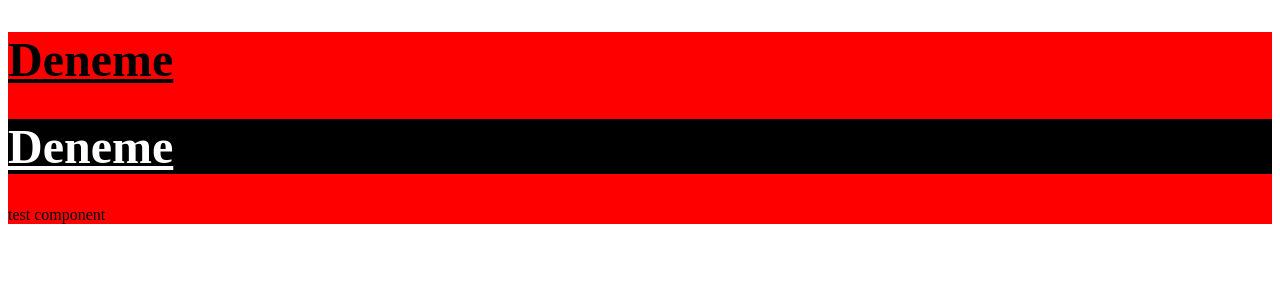
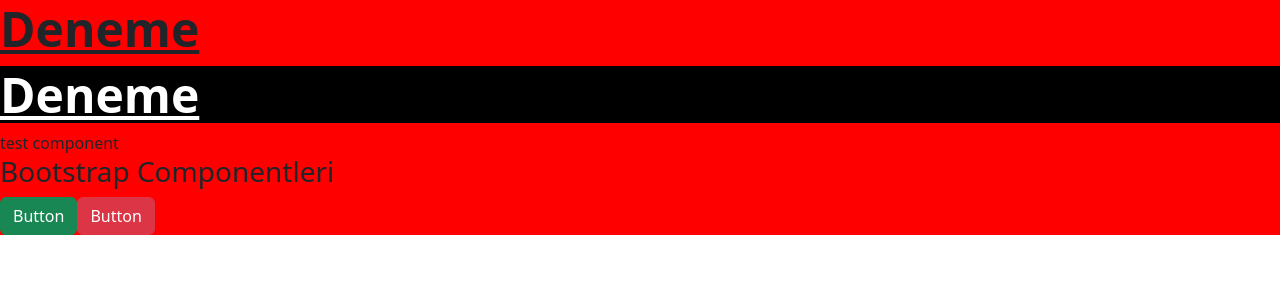
Before and after one commit to UTKUC3NGIZ/React-ile-Proje-Gelistirme, a React (Create React App) app: page / in a window 1280 px wide. Shown: the top 300 px of the page. Built offline with nearby package versions, Linux system fonts and the light colour scheme.

Commit message:
bootstrap

```diff
--- a/package.json
+++ b/package.json
@@ -6,7 +6,9 @@
     "@testing-library/jest-dom": "^5.16.5",
     "@testing-library/react": "^13.4.0",
     "@testing-library/user-event": "^13.5.0",
+    "bootstrap": "^5.2.3",
     "react": "^18.2.0",
+    "react-bootstrap": "^2.7.0",
     "react-dom": "^18.2.0",
     "react-scripts": "5.0.1",
     "styled-components": "^5.3.6",
--- a/src/App.js
+++ b/src/App.js
@@ -3,12 +3,15 @@
 import styles from "./App.module.css";
 
 import { Title } from "./Components";
+
+import Bootstrap from "./Bootstrap";
 function App() {
   return (
     <div className={styles.App}>
       <Title>Deneme</Title>
       <Title theme="dark">Deneme</Title>
       <Test />
+      <Bootstrap />
     </div>
   );
 }
--- /dev/null
+++ b/src/Bootstrap.js
@@ -0,0 +1,15 @@
+import "bootstrap/dist/css/bootstrap.min.css";
+
+import { Button } from "react-bootstrap";
+
+function Bootstrap() {
+  return (
+    <div>
+      <h3>Bootstrap Componentleri</h3>
+      <Button variant="success" >Button</Button>
+      <Button variant="danger" >Button</Button>
+    </div>
+  );
+}
+
+export default Bootstrap;
```
Also changed, not shown: 1 other file (tests, documents, lock files or other folders).
